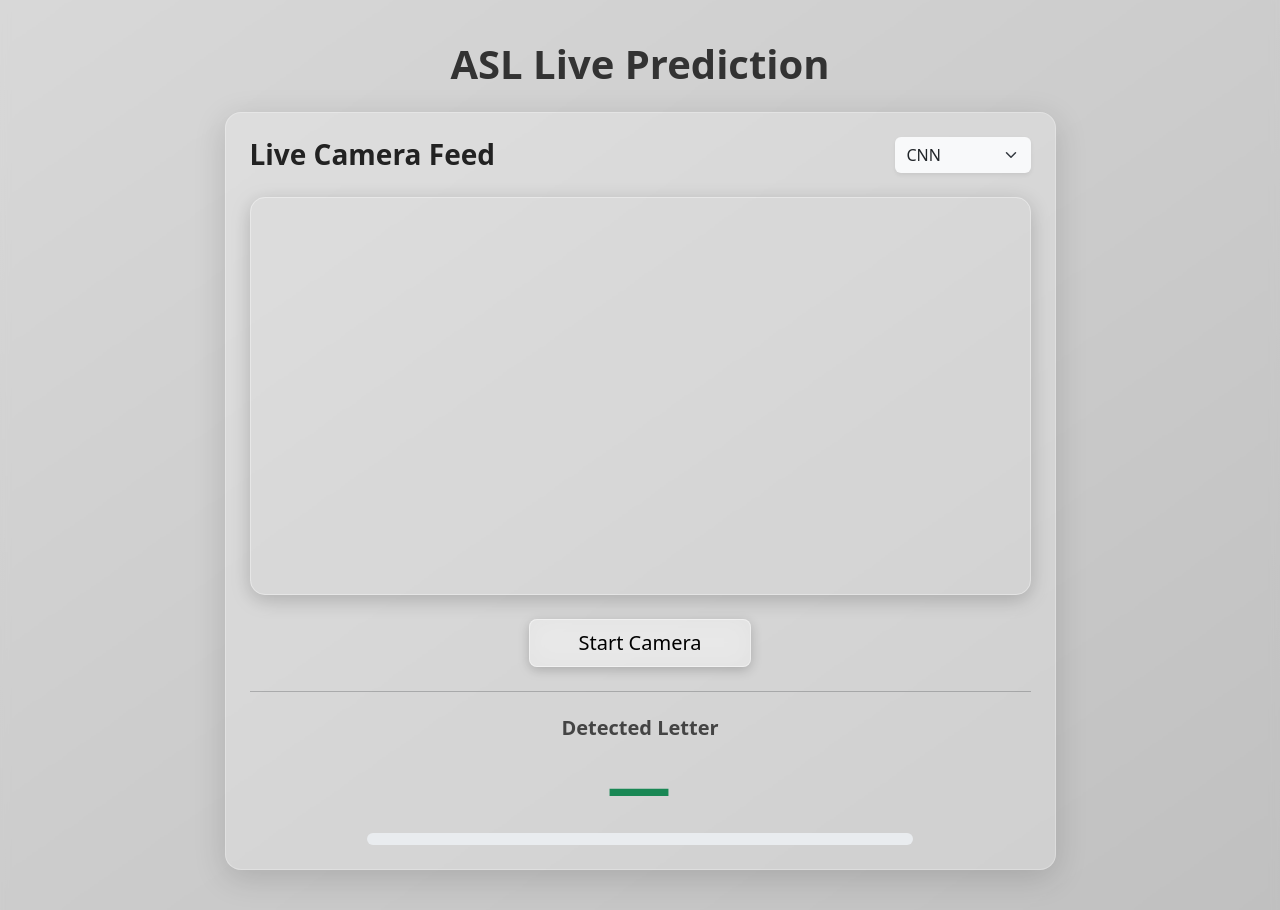
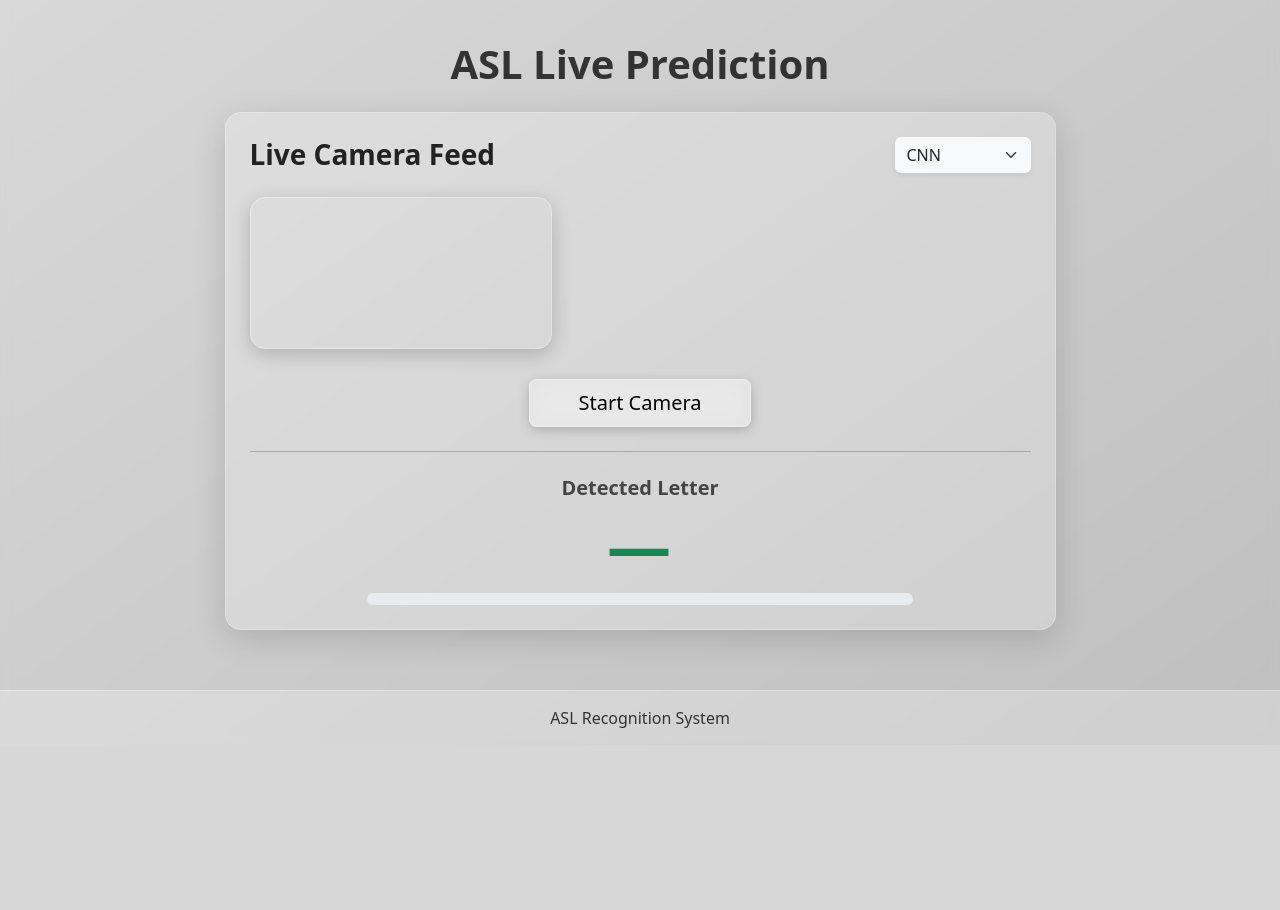
Before and after one commit to Jezter0/ASL-Alphabet-Classifier, a Flask app: page / in a window 1280 px wide. Shown: the part 70-980 px from the top of the page. After the commit the page ends 798 px from the top, so only its background shows below. Run offline with Flask 3, Linux system fonts and the light colour scheme; a map, chart or similar area stays blank.

Commit message:
Fixed overlay issues

```diff
--- a/static/script.js
+++ b/static/script.js
@@ -106,14 +106,13 @@ function processROI(landmarks) {
     let ymin = Math.min(...ys);
     let ymax = Math.max(...ys);
 
-    const padX = (xmax - xmin) * 0.25;
-    const padY = (ymax - ymin) * 0.35;
-
-    xmin = Math.max(0, xmin - padX);
-    ymin = Math.max(0, ymin - padY);
-    xmax = Math.min(vidW, xmax + padX);
-    ymax = Math.min(vidH, ymax + padY);
-
+    const hand_w = xmax - xmin;
+    const hand_h = ymax - ymin;
+    const scale = 1.5;
+    xmin = Math.max(0, xmin - hand_w * (scale - 1) / 2);
+    xmax = Math.min(vidW, xmax + hand_w * (scale - 1) / 2);
+    ymin = Math.max(0, ymin - hand_h * (scale - 1) / 2);
+    ymax = Math.min(vidH, ymax + hand_h * (scale - 1) / 2);
     drawBBox(xmin, ymin, xmax, ymax);
     cropAndSend(xmin, ymin, xmax, ymax);
 }
--- a/static/styles.css
+++ b/static/styles.css
@@ -2,6 +2,26 @@
 body {
     background: linear-gradient(145deg, #d9d9d9, #bfbfbf);
     backdrop-filter: blur(5px);
+}
+
+.rounded-cam {
+    position: relative;
+    display: inline-block; /* Prevents container stretching */
+}
+
+#cam, #overlay {
+    display: block;
+    width: 100%;
+    height: auto;
+    max-height: 420px;
+}
+
+#overlay {
+    position: absolute;
+    top: 0;
+    left: 0;
+    pointer-events: none;
+    border-radius: inherit; /* Matches rounded-cam */
 }
 
 /* Glass card */
--- a/templates/index.html
+++ b/templates/index.html
@@ -5,7 +5,7 @@
 <h1 class="text-center fw-bold mb-4 fade-in" style="color:#333;">ASL Live Prediction</h1>
 
 <div class="row justify-content-center fade-in">
-    <div class="col-md-9">
+    <div class="col-md-9 justify-content-center">
 
         <div class="glass-card p-4 rounded-4">
 
@@ -15,7 +15,7 @@
                 <select id="model" class="form-select w-auto shadow-sm border-0 bg-light">
                     <option value="cnn">CNN</option>
                     <option value="efficientnet">EfficientNet</option>
-                    <option value="convnext">ConvNeXt</option>
+                    <!-- <option value="convnext">ConvNeXt</option> -->
                     <option value="resnet">ResNet</option>
                 </select>
             </div>
```
